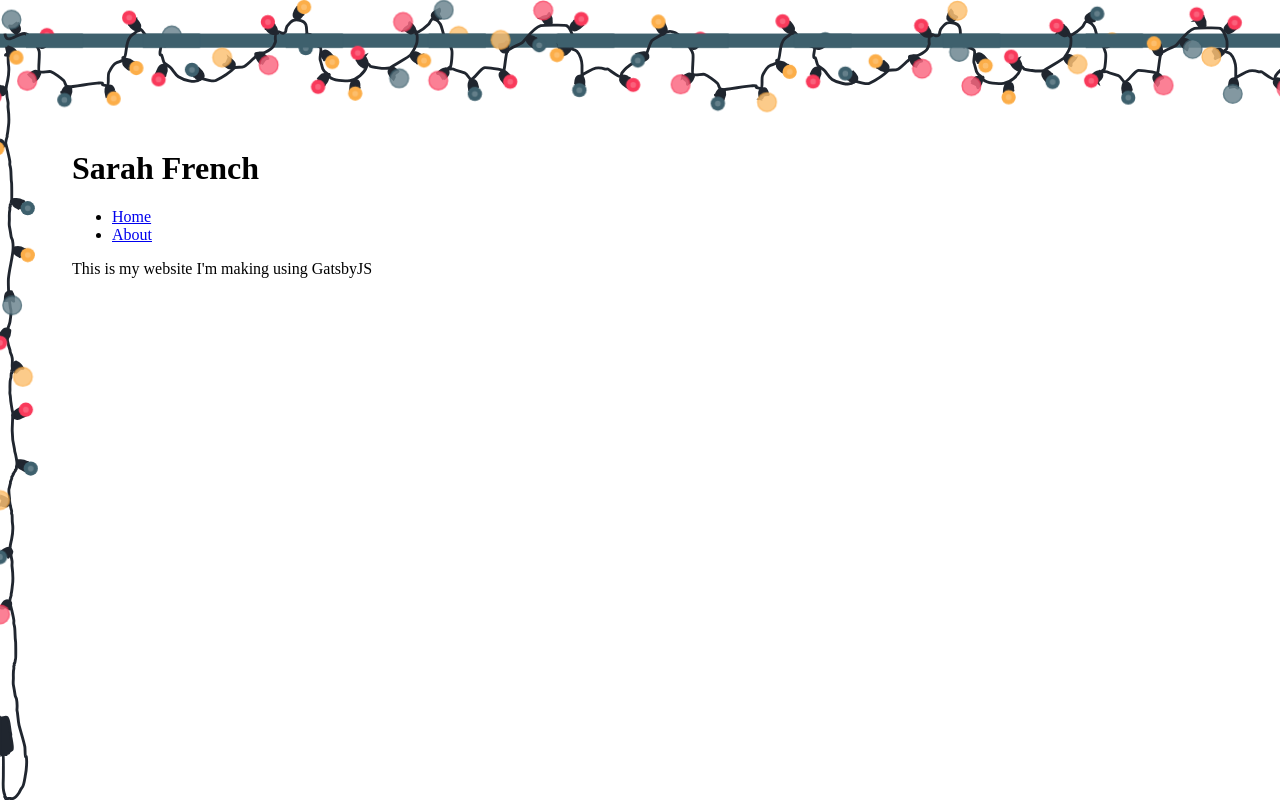
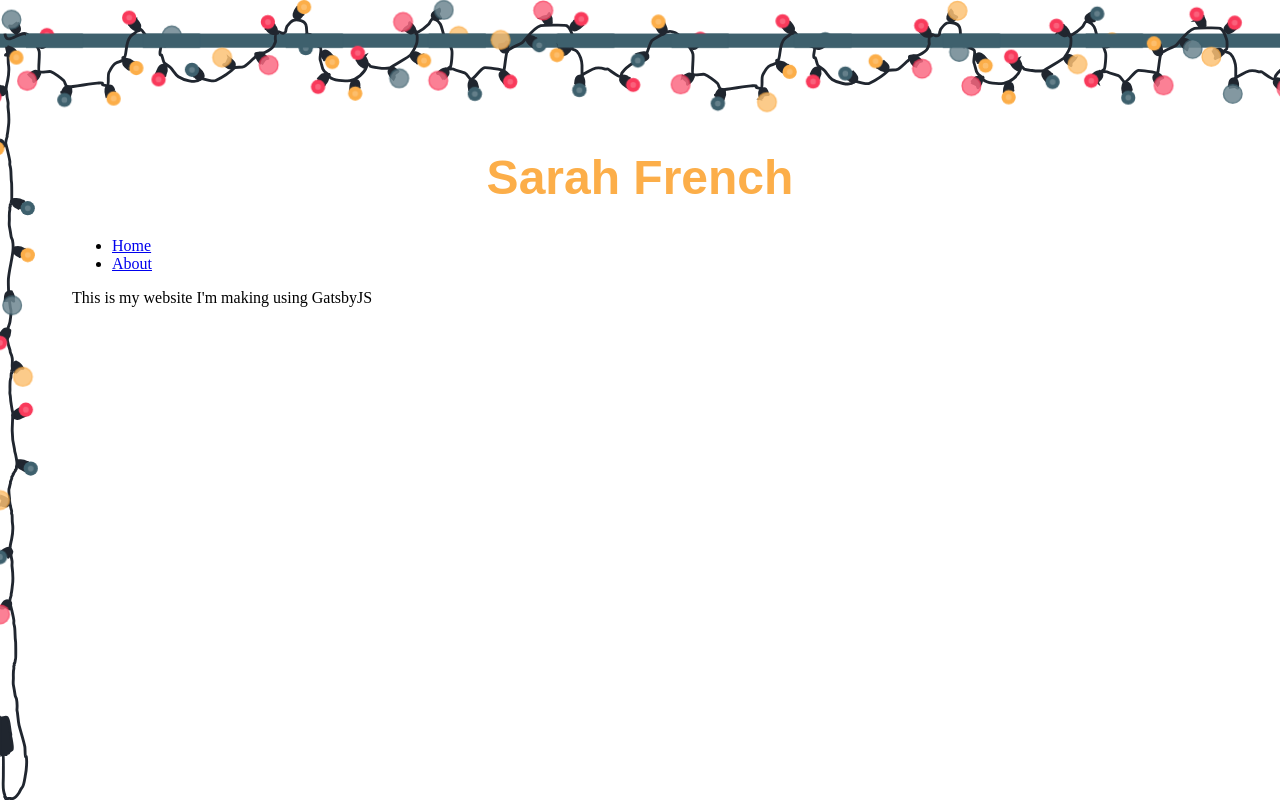
Before and after one commit to SarahFrench/SarahFrench.github.io, a Gatsby site: page / in a window 1280 px wide. Built offline with nearby package versions, Linux system fonts and the light colour scheme; Gatsby itself is replaced by a stand-in of ours.

Commit message:
header styling

```diff
--- /dev/null
+++ b/src/components/Header.css
@@ -0,0 +1,12 @@
+h1 {
+    text-align: center;
+    color: #FCAE49;
+    font-family: sans-serif;
+    font-size: xxx-large;
+}
+
+@media screen and (min-width: 500px){
+    h1 {
+        /* stuff */
+    }
+}
--- a/src/components/header.js
+++ b/src/components/header.js
@@ -1,4 +1,5 @@
 import React from "react"
+import "./Header.css"
 
 export default function Header(props) {
     return <h1>{props.headerText}</h1>
```
